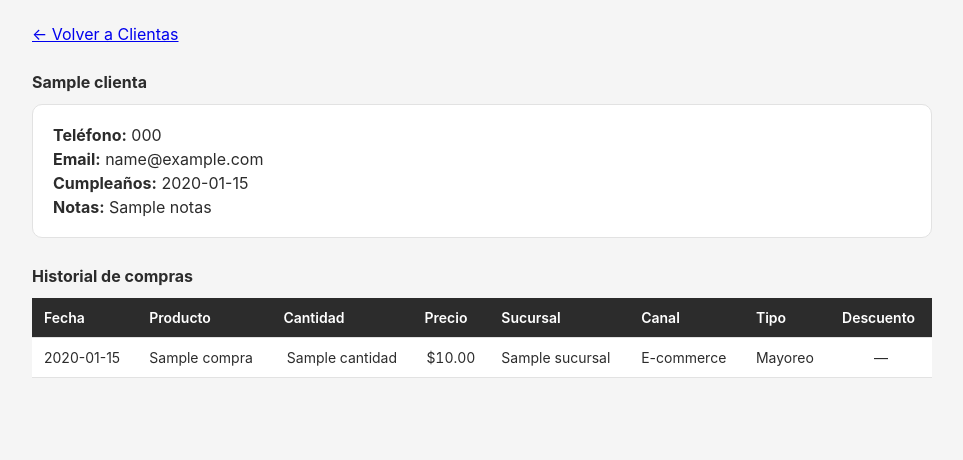
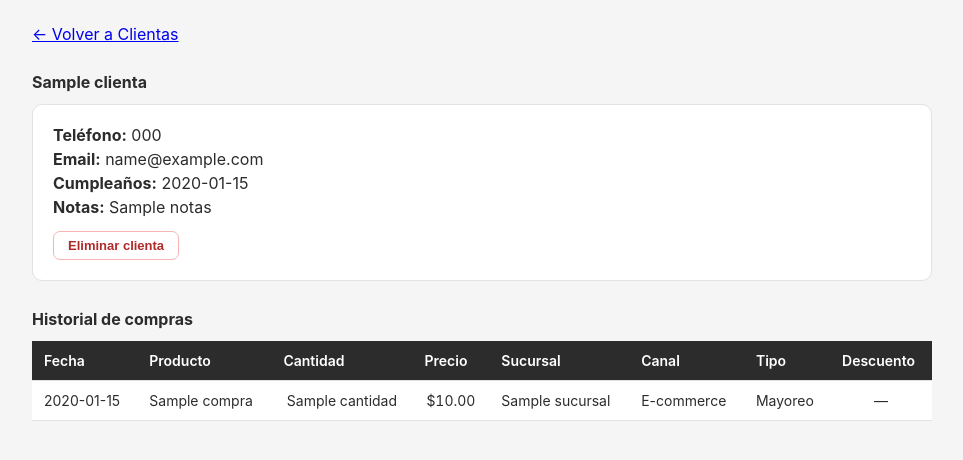
Before and after one commit to yuvalbaryosefp-alt/isha-wear-pos, a FastAPI app: template templates/clienta_detalle.html in a window 1280 px wide. Shown: the part 94-554 px from the top of the page, without its empty margins (158-1121 px from the left). Run offline with FastAPI, Linux system fonts and the light colour scheme; the template is opened without the code that fills it: most values are stand-ins (such as "Sample title", 1, 10 or a date in 2020).

Commit message:
Permite eliminar clientas
Botón "Eliminar" en la lista de clientas y en la ficha individual, con
confirmación. Sus ventas pasadas no se borran: solo quedan sin clienta
asociada (ya existía el ON DELETE SET NULL en la base de datos).

```diff
--- a/app/main.py
+++ b/app/main.py
@@ -1421,6 +1421,24 @@ def crear_clienta(
             "cumpleanos": cumpleanos.strip() or None,
             "notas": notas.strip() or None,
         })
+    return RedirectResponse("/clientas", status_code=303)
+
+
+@app.post("/clientas/{cliente_id}/eliminar")
+def eliminar_clienta(cliente_id: int):
+    """Borra una clienta (ej. un registro duplicado o de prueba).
+
+    Sus ventas pasadas NO se borran ni se pierden: solo quedan sin clienta
+    asociada (ventas.cliente_id se pone en NULL, por el ON DELETE SET NULL
+    de la base de datos), igual que una venta sin clienta desde el inicio.
+    """
+    with engine.begin() as conn:
+        borrada = conn.execute(text(
+            "DELETE FROM clientas WHERE id = :id RETURNING id"
+        ), {"id": cliente_id}).scalar()
+
+    if borrada is None:
+        return RedirectResponse("/clientas?error=Clienta no encontrada.", status_code=303)
     return RedirectResponse("/clientas", status_code=303)
 
 
--- a/templates/clienta_detalle.html
+++ b/templates/clienta_detalle.html
@@ -9,7 +9,13 @@
     <p style="margin:0 0 4px"><strong>Teléfono:</strong> {{ clienta.telefono or "—" }}</p>
     <p style="margin:0 0 4px"><strong>Email:</strong> {{ clienta.email or "—" }}</p>
     <p style="margin:0 0 4px"><strong>Cumpleaños:</strong> {{ clienta.cumpleanos.strftime("%d/%m/%Y") if clienta.cumpleanos else "—" }}</p>
-    <p style="margin:0"><strong>Notas:</strong> {{ clienta.notas or "—" }}</p>
+    <p style="margin:0 0 14px"><strong>Notas:</strong> {{ clienta.notas or "—" }}</p>
+    <form method="post" action="/clientas/{{ clienta.id }}/eliminar"
+          onsubmit="return confirm('¿Eliminar a {{ clienta.nombre|e }}? Sus compras pasadas se quedan en el historial, solo se les quita el nombre. Esta acción no se puede deshacer.');">
+      <button type="submit" style="margin:0; padding:6px 14px; font-size:13px; background:none; color:#B02A2A; border:1px solid #F5B5B5">
+        Eliminar clienta
+      </button>
+    </form>
   </div>
 
   <h2>Historial de compras</h2>
```
Also changed, not shown: templates/clientas.html (+9 -0 lines).
